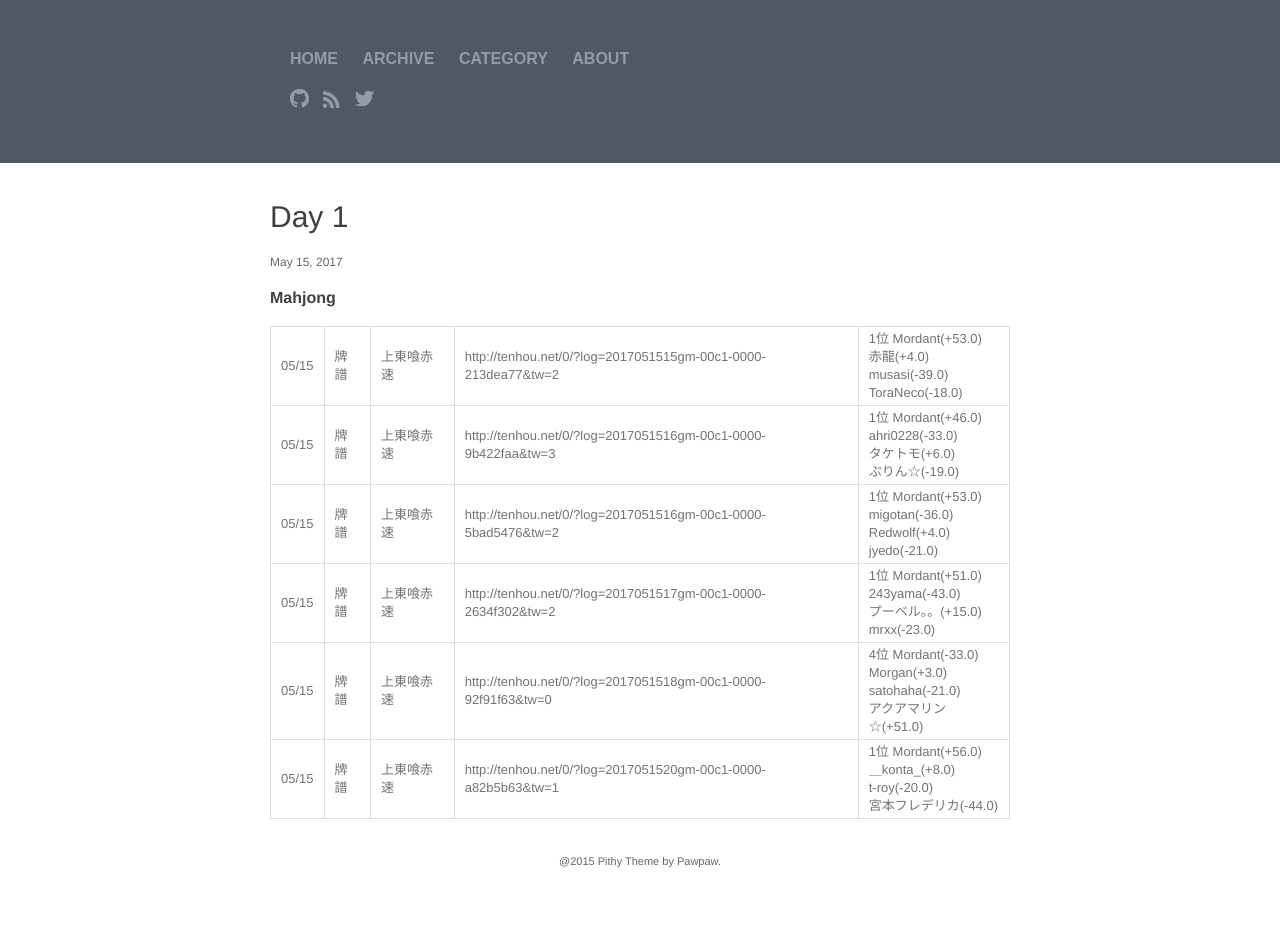
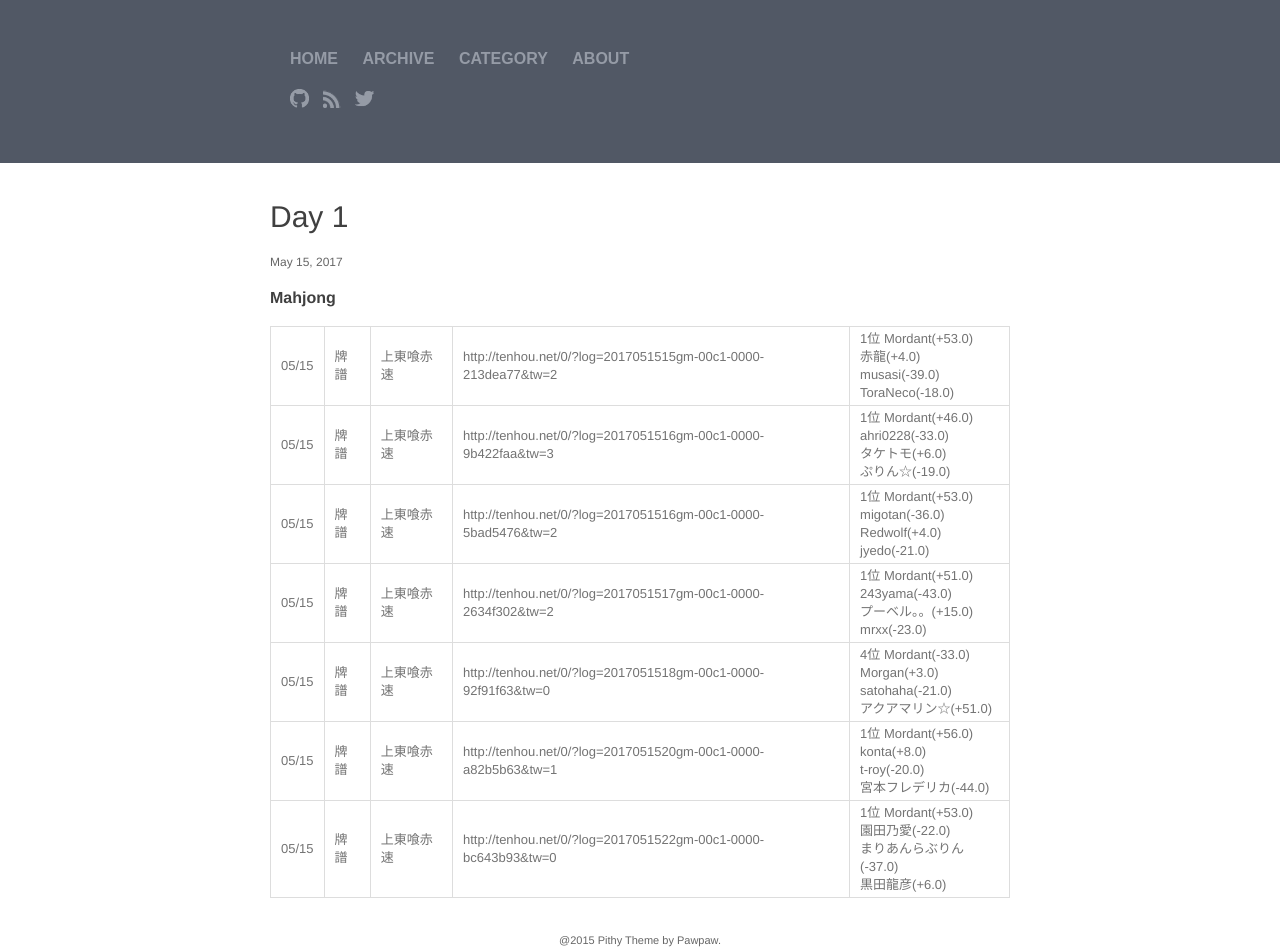
Before and after one commit to senhi/senhi.github.io, a Jekyll site: the page built from _posts/2017-05-15-day-1.markdown, in a window 1280 px wide. Built offline with Jekyll 4.4.1, drawn with Linux system fonts in a browser that asks for light colours; before the commit the page ends 900 px from its top, so only the background shows below that.

Commit message:
Update 2017-05-15-day-1.markdown

```diff
--- a/_posts/2017-05-15-day-1.markdown
+++ b/_posts/2017-05-15-day-1.markdown
@@ -12,4 +12,5 @@ categories: "100days"
 05/15 | 牌譜 | 上東喰赤速 | http://tenhou.net/0/?log=2017051516gm-00c1-0000-5bad5476&tw=2 | 1位 Mordant(+53.0)<br/> migotan(-36.0)<br/> Redwolf(+4.0)<br/> jyedo(-21.0)
 05/15 | 牌譜 | 上東喰赤速 | http://tenhou.net/0/?log=2017051517gm-00c1-0000-2634f302&tw=2 | 1位 Mordant(+51.0)<br/> 243yama(-43.0)<br/> プーベル。。(+15.0)<br/> mrxx(-23.0)
 05/15 | 牌譜 | 上東喰赤速 | http://tenhou.net/0/?log=2017051518gm-00c1-0000-92f91f63&tw=0 | 4位 Mordant(-33.0)<br/> Morgan(+3.0)<br/> satohaha(-21.0)<br/> アクアマリン☆(+51.0)
-05/15 | 牌譜 | 上東喰赤速 | http://tenhou.net/0/?log=2017051520gm-00c1-0000-a82b5b63&tw=1 | 1位 Mordant(+56.0)<br/> ＿konta_(+8.0)<br/> t-roy(-20.0)<br/> 宮本フレデリカ(-44.0)
+05/15 | 牌譜 | 上東喰赤速 | http://tenhou.net/0/?log=2017051520gm-00c1-0000-a82b5b63&tw=1 | 1位 Mordant(+56.0)<br/> konta(+8.0)<br/> t-roy(-20.0)<br/> 宮本フレデリカ(-44.0)
+05/15 | 牌譜 | 上東喰赤速 | http://tenhou.net/0/?log=2017051522gm-00c1-0000-bc643b93&tw=0 | 1位 Mordant(+53.0)<br/> 園田乃愛(-22.0)<br/> まりあんらぶりん(-37.0)<br/> 黒田龍彦(+6.0)
```
